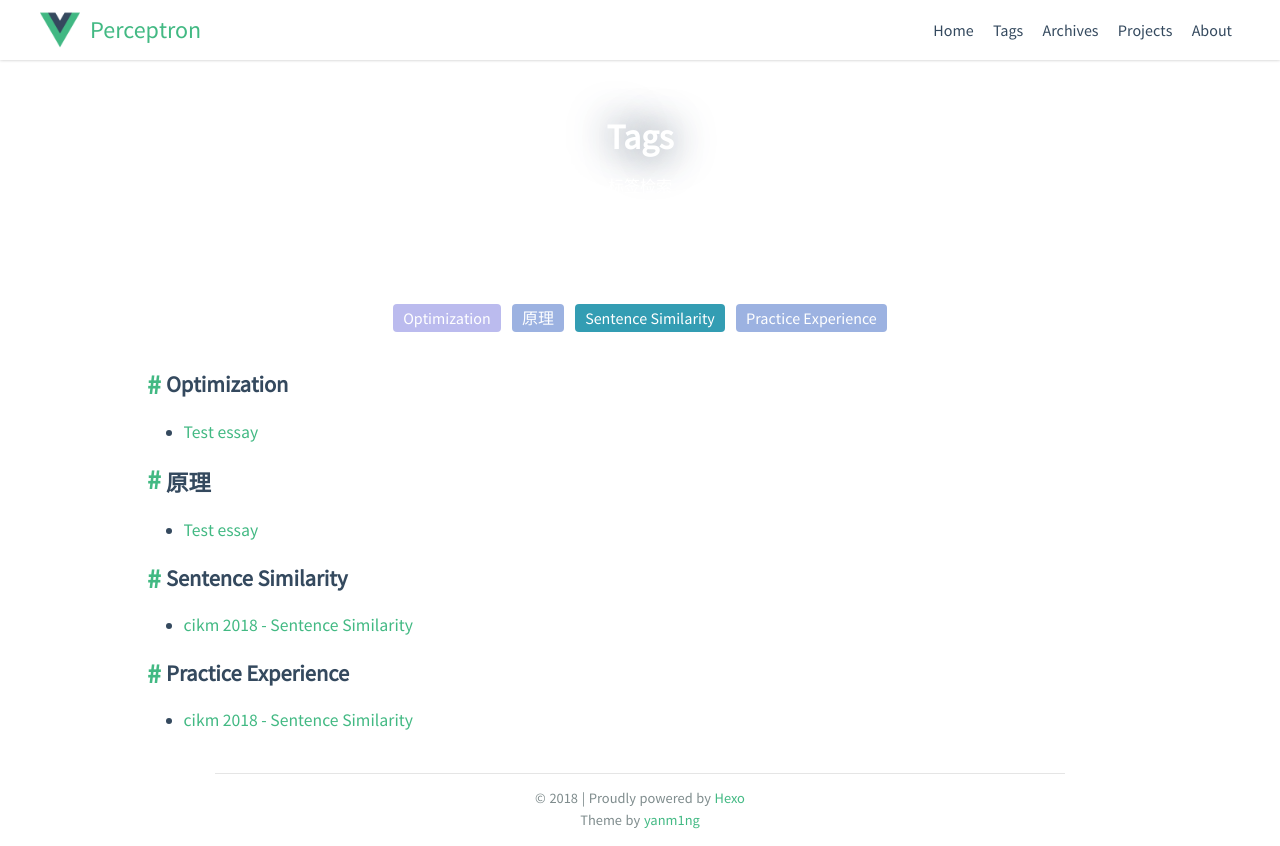
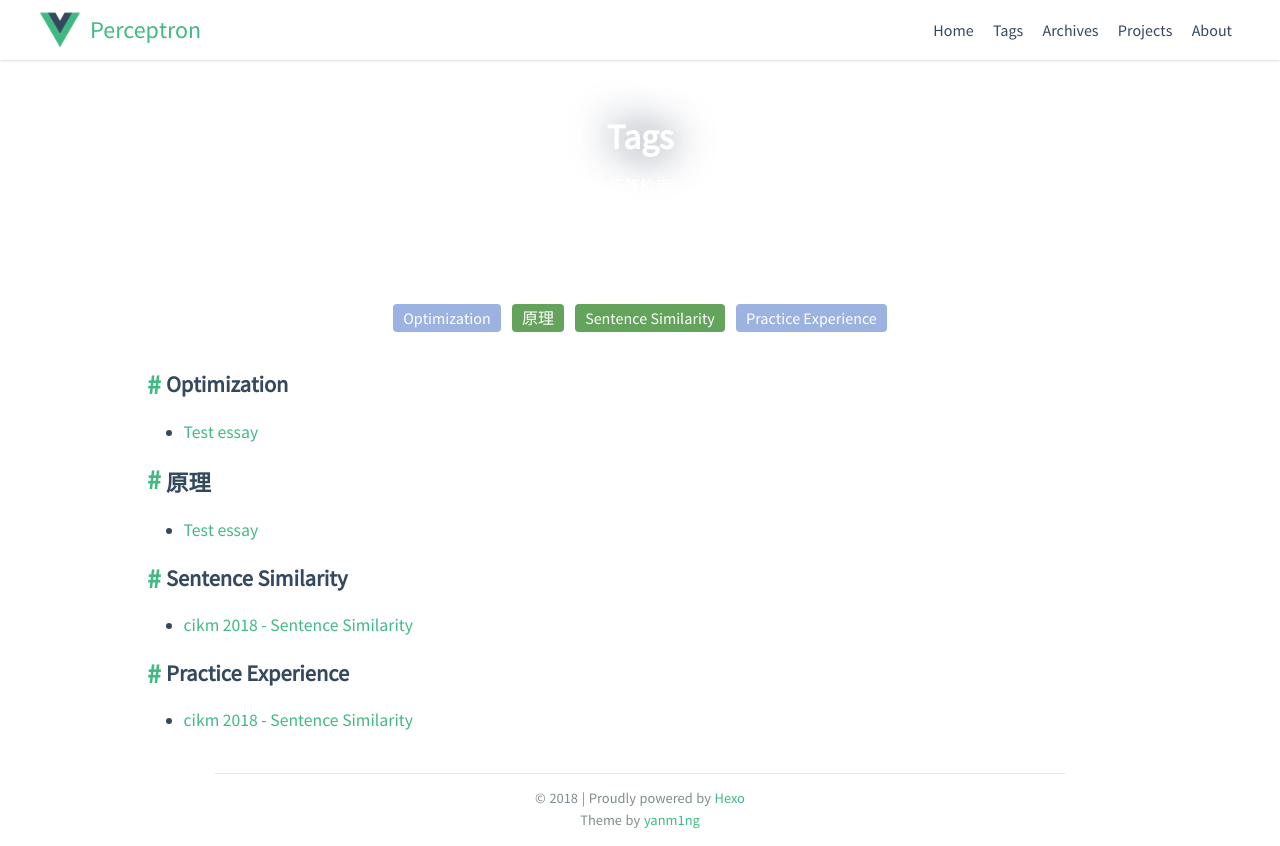
Before and after one commit to MarvinLSJ/MarvinLSJ.github.io, a plain HTML site: page tags/index.html in a window 1280 px wide. Drawn offline with nearby package versions, Linux system fonts and the light colour scheme; some packages are replaced by stand-ins of ours; a script that the page names is missing.

Commit message:
Site updated: 2018-10-25 19:52:11

```diff
--- a/tags/index.html
+++ b/tags/index.html
@@ -144,11 +144,11 @@
 <main class="app-body">
   <div id="tag-cloud">
 
-      <a class="tag0" data-name="tag-Optimization">Optimization</a>
+      <a class="tag1" data-name="tag-Optimization">Optimization</a>
 
-      <a class="tag1" data-name="tag-原理">原理</a>
+      <a class="tag3" data-name="tag-原理">原理</a>
 
-      <a class="tag2" data-name="tag-Sentence Similarity">Sentence Similarity</a>
+      <a class="tag3" data-name="tag-Sentence Similarity">Sentence Similarity</a>
 
       <a class="tag1" data-name="tag-Practice Experience">Practice Experience</a>
 
```
Also changed, not shown: about/index.html (+1 -1 lines).
